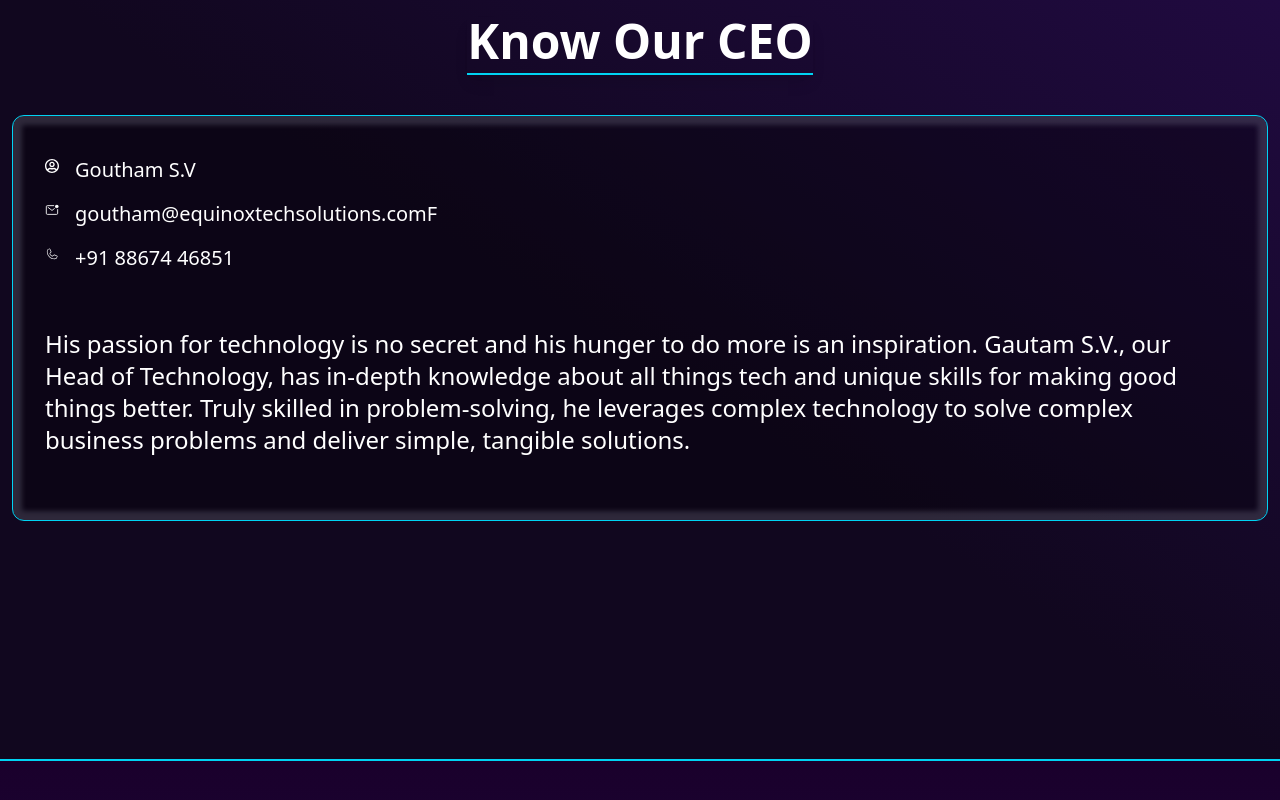
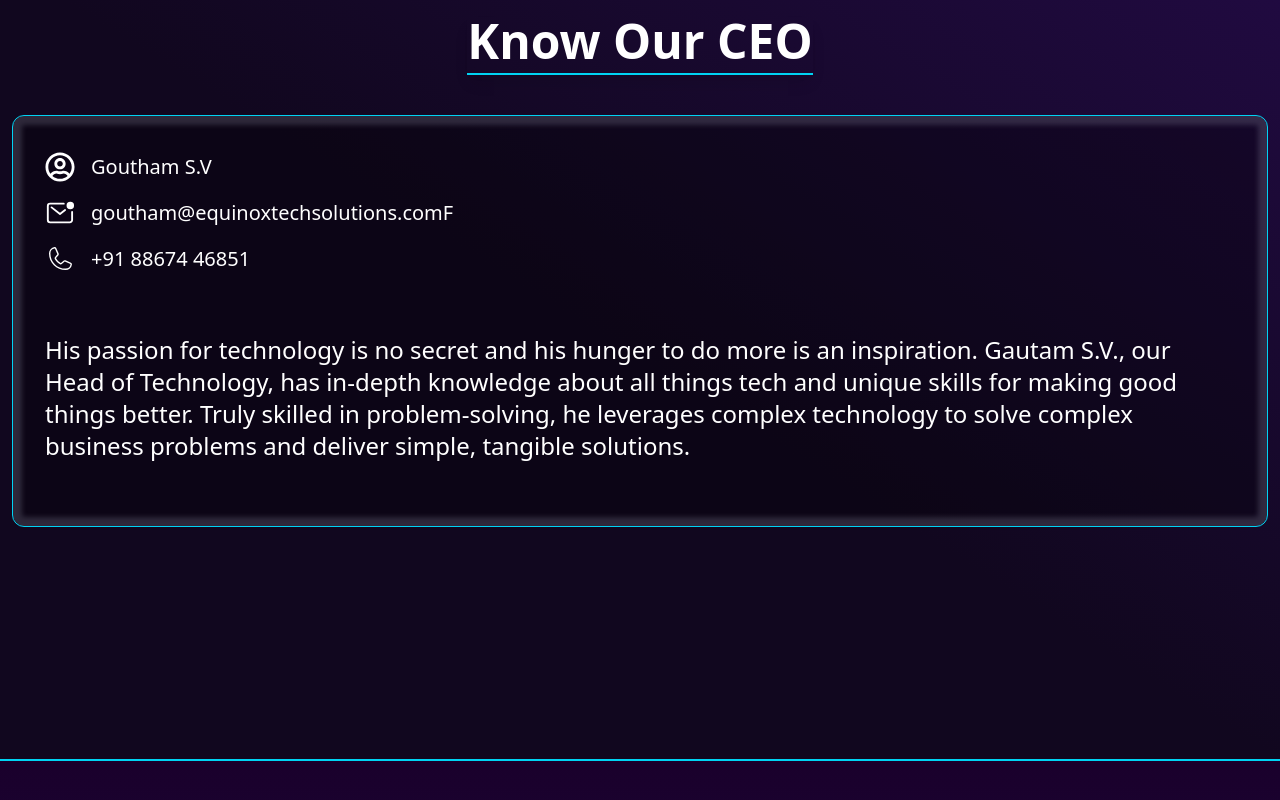
Before and after one commit to Danish0827/equinox, a React (Vite) app: page / in a window 1280 px wide. Shown: the part 10439-11239 px from the top of the page. Built offline with nearby package versions, Linux system fonts and the light colour scheme.

Commit message:
changed done

```diff
--- a/src/components/Info.tsx
+++ b/src/components/Info.tsx
@@ -33,10 +33,10 @@
                     {categories.map((category, idx) => (
                         <div
                             key={idx}
-                            className="py-1 flex flex-row gap-4 items-center justify-start text-white text-sm font-medium rounded-lg"
+                            className="py-1 mb-2 flex flex-row gap-4 items-center justify-start text-white text-sm font-medium rounded-lg"
                         >
                             <category.icon
-                                className="h-7 mb-2 "
+                                className="text-3xl "
                             />
                             <div className="text-center text-xl">{category.name}</div>
                         </div>
```
